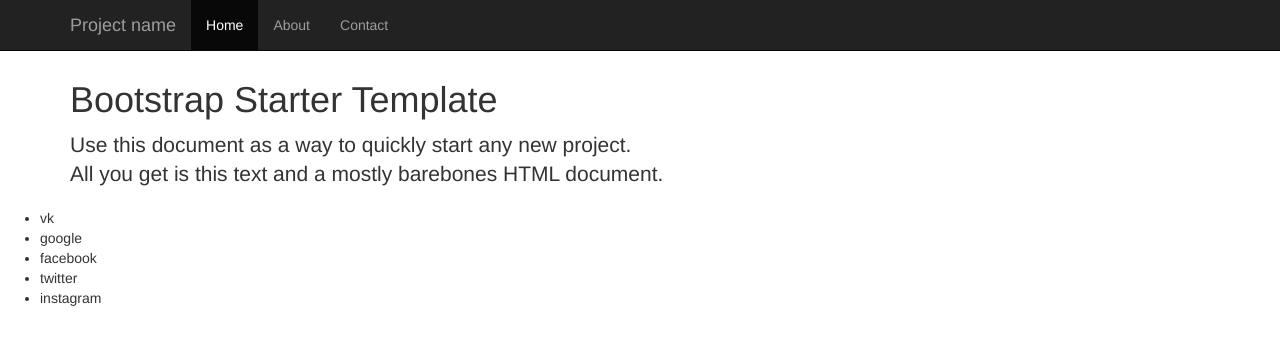
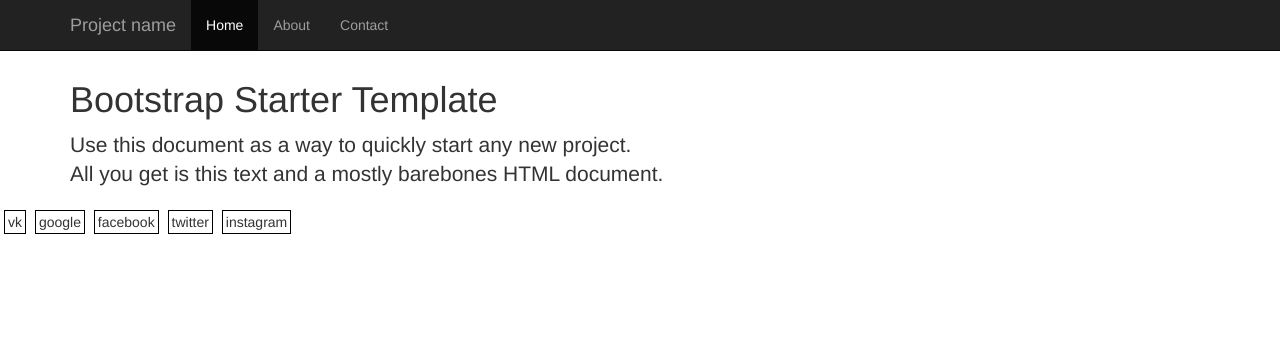
Before and after one commit to Konstantin3008/MyProject2, a plain HTML site: page bootstrap.html in a window 1280 px wide. Drawn offline with nearby package versions, Linux system fonts and the light colour scheme.

Commit message:
5 commit

```diff
--- a/style.css
+++ b/style.css
@@ -1,6 +1,10 @@
-
-.list .list_social{
-    display:inline;
-    padding-right: 15px;
-    cursor: help;
-}
+ul.hr {
+    margin: 0; /* Обнуляем значение отступов */
+    padding: 4px; /* Значение полей */
+   }
+   ul.hr li {
+    display: inline; /* Отображать как строчный элемент */
+    margin-right: 5px; /* Отступ слева */
+    border: 1px solid #000; /* Рамка вокруг текста */
+    padding: 3px; /* Поля вокруг текста */
+   }
```
